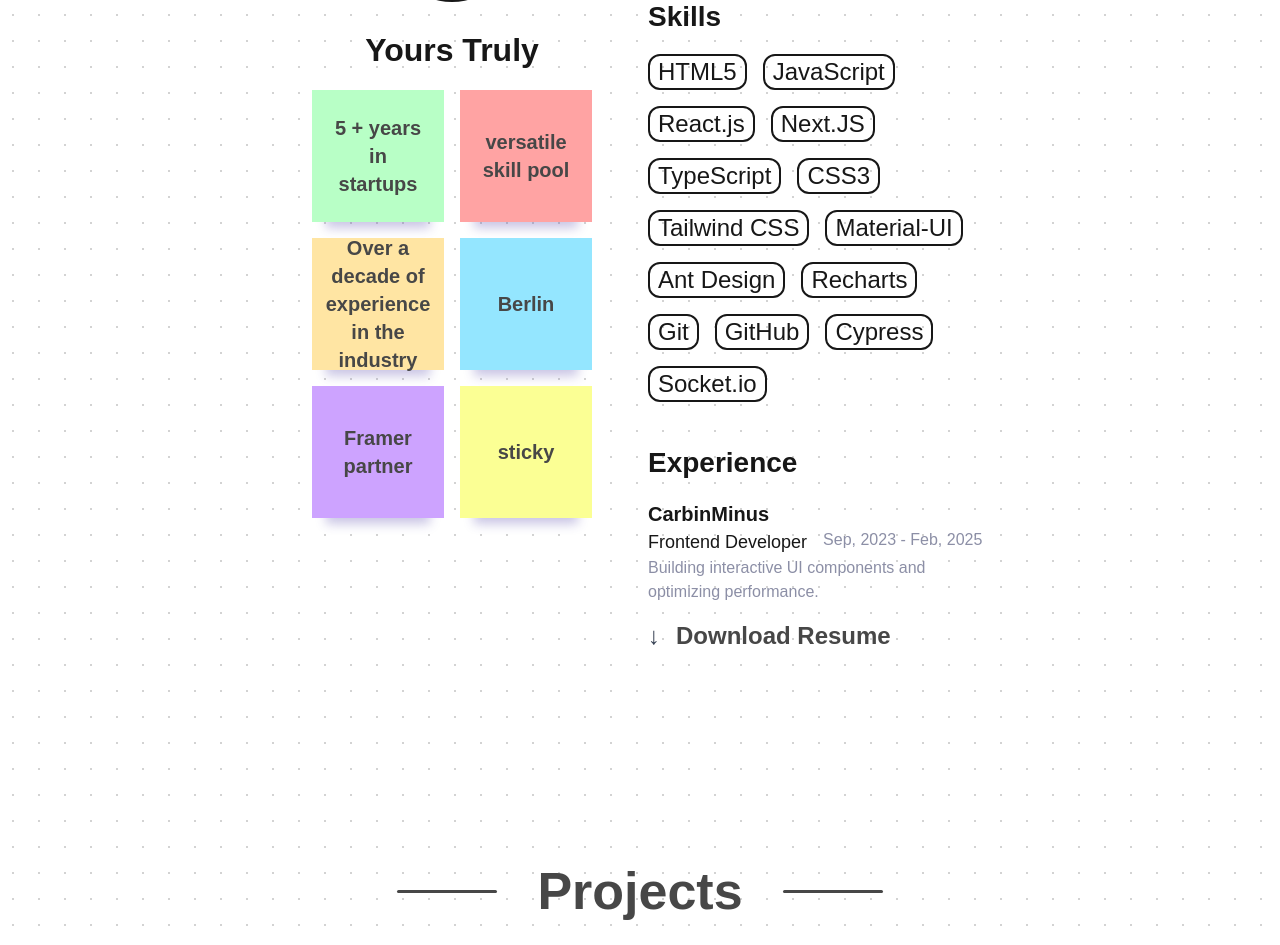
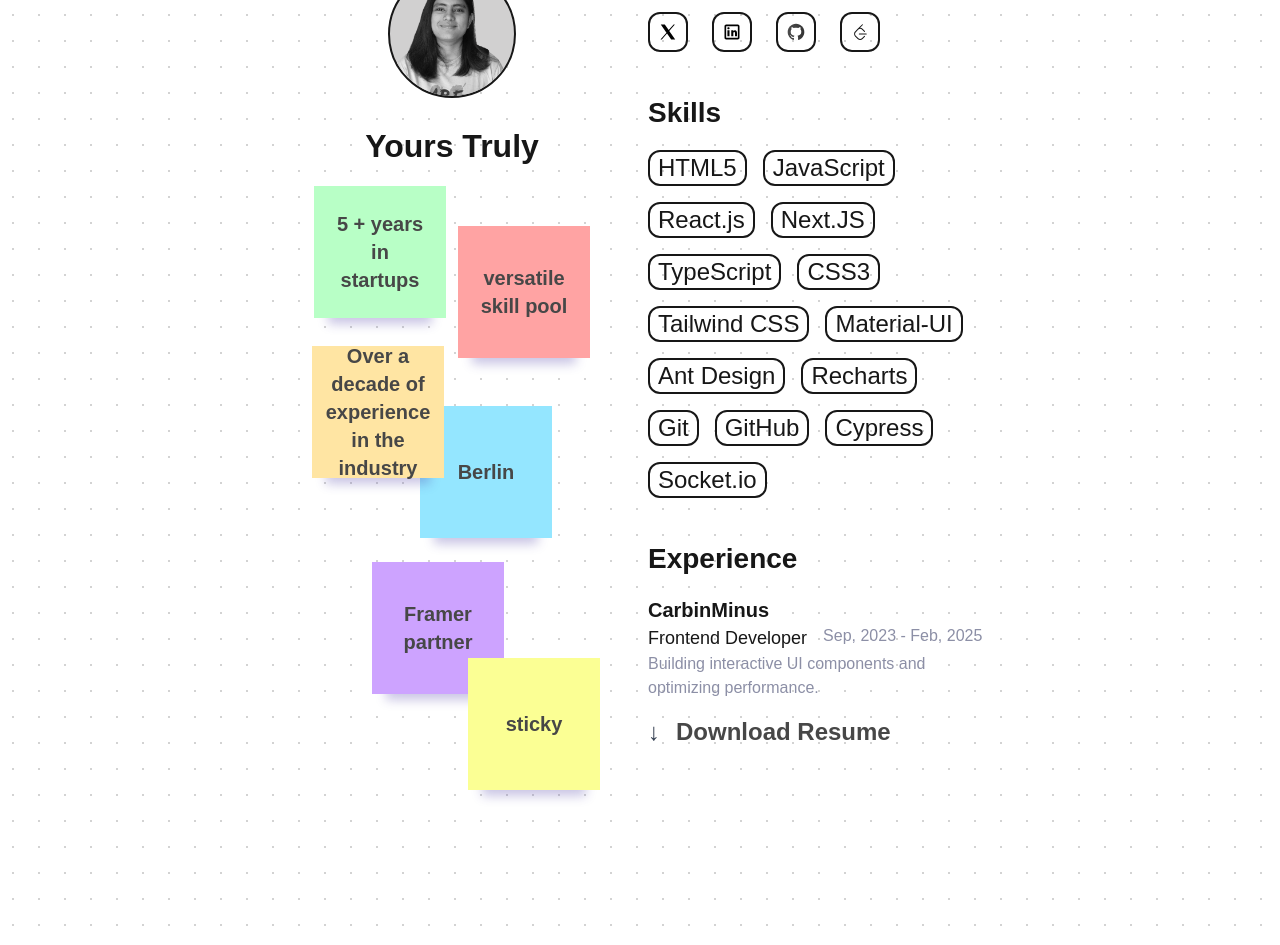
Before and after one commit to JuvitaSaini09/portfolio, a Next.js app: page / in a window 1280 px wide. Shown: the part 1220-2165 px from the top of the page. Built offline with nearby package versions, Linux system fonts and the light colour scheme; a web font is replaced by a local one.

Commit message:
added animation to the cards in about

```diff
--- /dev/null
+++ b/src/components/atoms/FadeUp.tsx
@@ -0,0 +1,29 @@
+"use client"
+
+import { motion } from "motion/react"
+import React, { ReactNode } from 'react';
+import { useInView } from "motion/react";
+
+// Define props interface with proper types
+interface FadeUpProps {
+  children: ReactNode;
+  className?: string;
+}
+
+// Simple animation wrapper that works with any element
+export default function FadeUp({ children, className = "" }: FadeUpProps) {
+  const ref = React.useRef(null);
+  const isInView = useInView(ref, { once: true, amount: 0.2 });
+
+  return (
+    <motion.div
+      ref={ref}
+      initial={{ opacity: 0, y: 50 }}
+      animate={isInView ? { opacity: 1, y: 0 } : { opacity: 0 }}
+      transition={{ duration: 1.2, type: "spring", damping: 10, stiffness: 100 }}
+      className={className}
+    >
+      {children}
+    </motion.div>
+  );
+}
--- a/src/components/atoms/SubTitle.tsx
+++ b/src/components/atoms/SubTitle.tsx
@@ -1,8 +1,7 @@
 "use client"
 
-import { motion } from "motion/react"
+import { motion, useInView } from "motion/react"
 import React from 'react';
-import { useInView } from "motion/react";
 
 export default function SubTitle({ label }: { label: string }) {
     const ref = React.useRef(null);
--- /dev/null
+++ b/src/components/atoms/TiltIn.tsx
@@ -0,0 +1,50 @@
+"use client"
+
+import { motion } from "motion/react"
+import React, { ReactNode } from 'react';
+import { useInView } from "motion/react";
+
+interface TiltInProps {
+    children: ReactNode;
+    className?: string;
+    angle?: number; // How much tilt in degrees
+}
+
+export default function TiltIn({
+    children,
+    className = "",
+    angle = -5  // Default tilt of -5 degrees
+}: TiltInProps) {
+    const ref = React.useRef(null);
+    const isInView = useInView(ref, { once: true, amount: 0.4 });
+
+    return (
+        <motion.div
+            ref={ref}
+            initial={{
+                opacity: 0,
+                y: 40,
+                rotate: angle, // Initial rotation/tilt
+                transformOrigin: "center"
+            }}
+            animate={isInView ? {
+                opacity: 1,
+                y: 0,
+                rotate: 0  // Rotate back to normal (0 degrees)
+            } : {
+                opacity: 0,
+                y: 40,
+                rotate: angle
+            }}
+            transition={{
+                duration: 1.2,
+                type: "spring",
+                damping: 12,
+                stiffness: 90
+            }}
+            className={className}
+        >
+            {children}
+        </motion.div>
+    );
+}
--- a/src/components/molecules/AboutSection.tsx
+++ b/src/components/molecules/AboutSection.tsx
@@ -1,22 +1,23 @@
 import { Title } from "../atoms/Title";
 import CustomLink from "../atoms/CustomLink";
 import { experience, skills, socialLinks } from "@/constants/data";
-// import Link from "next/link";
 import { candidateInfo } from "../../constants/data";
 import Image from "next/image";
 import SubTitle from "../atoms/SubTitle";
 import Skills from "../atoms/Skills";
 import Socials from "../atoms/Socials";
+import FadeUp from "../atoms/FadeUp";
+import TiltIn from "../atoms/TiltIn";
+import CardsGrid from "../atoms/CardsGrid";
 
 export function AboutSection() {
     return (
-        <div className="flex flex-col items-center w-full">
+        <div className="flex flex-col items-center w-full gap-24">
             <Title label="About" />
             <div className="flex flex-col md:flex-row gap-10 px-4">
                 <div className="flex flex-col gap-4 p-4">
-
                     <div className="flex flex-col items-center gap-6">
-
+                        <FadeUp>
                             <div className="border-2 rounded-full h-32 w-32 overflow-hidden bg-[#d1d0d0]">
                                 <Image
                                     src={candidateInfo.profileImg2}
@@ -24,41 +25,60 @@
                                     className="w-full h-full object-cover"
                                 />
                             </div>
+                        </FadeUp>
+
+                        <FadeUp>
                             <p className="text-[32px] font-bold">Yours Truly</p>
+                        </FadeUp>
+
                     </div>
+                    {/* <TiltIn angle={45}>
+                    </TiltIn> */}
+                    <div className="flex flex-col gap-4 items-center">
+                        <div className="flex gap-3">
 
-                    <div className="flex flex-col gap-4 items-center">
-                        <div className="flex  gap-4">
+                            <TiltIn angle={45}>
                                 <div
                                     className={`p-4 bg-[#B8FFC6] shadow-[0_20px_10px_-14px_#4031a047] w-33 h-33 flex items-center justify-center`}>
                                     <p className="text-center text-xl font-bold text-[#474747]">5 + years in startups</p>
                                 </div>
-                            <div
-                                className={`p-4 bg-[#FFA3A3] shadow-[0_20px_10px_-14px_#4031a047] w-33 h-33 flex items-center justify-center`}>
+                            </TiltIn>
+
+
+
+                            <TiltIn angle={45}> <div
+                                className={` mt-10 p-4 bg-[#FFA3A3] shadow-[0_20px_10px_-14px_#4031a047] w-33 h-33 flex items-center justify-center`}>
                                 <p className="text-center text-xl font-bold text-[#474747]">versatile skill pool</p>
+                            </div></TiltIn>
+
+
+                        </div>
+                        <div className="flex  gap-4 ">
+                            <TiltIn angle={45}> <div
+                                className={`z-10 relative bottom-7 p-4 bg-[#FFE5A3] shadow-[0_20px_10px_-14px_#4031a047] w-33 h-33 flex items-center justify-center`}>
+                                <p className="text-center text-xl font-bold text-[#474747]">Over a decade of experience in the industry</p>
+                            </div></TiltIn>
+
+                            <TiltIn angle={45}> <div
+                                className={`z-1 relative right-10 top-8 p-4 bg-[#94E6FF] shadow-[0_20px_10px_-14px_#4031a047] w-33 h-33 flex items-center justify-center`}>
+                                <p className="text-center text-xl font-bold text-[#474747]">Berlin</p>
+                            </div></TiltIn>
+
+                        </div>
+                        <div className="flex  gap-4 ">
+                            <TiltIn angle={45}> <div
+                                className={`relative top-10 left-15 z-1 p-4 bg-[#CDA3FF] shadow-[0_20px_10px_-14px_#4031a047] w-33 h-33 flex items-center justify-center`}>
+                                <p className="text-center text-xl font-bold text-[#474747]">Framer partner</p>
+                            </div></TiltIn>
+
+                            <TiltIn angle={45}> <div
+                                className={`relative top-34 left-2 z-10 p-4 bg-[#FBFF94] shadow-[0_20px_10px_-14px_#4031a047] w-33 h-33 flex items-center justify-center`}>
+                                <p className="text-center text-xl font-bold text-[#474747]">sticky</p>
+                            </div></TiltIn>
+
                         </div>
                     </div>
-                        <div className="flex  gap-4">
-                            <div
-                                className={`p-4 bg-[#FFE5A3] shadow-[0_20px_10px_-14px_#4031a047] w-33 h-33 flex items-center justify-center`}>
-                                <p className="text-center text-xl font-bold text-[#474747]">Over a decade of experience in the industry</p>
-                            </div>
-                            <div
-                                className={`p-4 bg-[#94E6FF] shadow-[0_20px_10px_-14px_#4031a047] w-33 h-33 flex items-center justify-center`}>
-                                <p className="text-center text-xl font-bold text-[#474747]">Berlin</p>
-                            </div>
-                        </div>
-                        <div className="flex  gap-4">
-                            <div
-                                className={`p-4 bg-[#CDA3FF] shadow-[0_20px_10px_-14px_#4031a047] w-33 h-33 flex items-center justify-center`}>
-                                <p className="text-center text-xl font-bold text-[#474747]">Framer partner</p>
-                            </div>
-                            <div
-                                className={`p-4 bg-[#FBFF94] shadow-[0_20px_10px_-14px_#4031a047] w-33 h-33 flex items-center justify-center`}>
-                                <p className="text-center text-xl font-bold text-[#474747]">sticky</p>
-                            </div>
-                        </div>
-                    </div>
+
 
                 </div>
 
```
Lines whose indentation alone changed are shown as unchanged.
